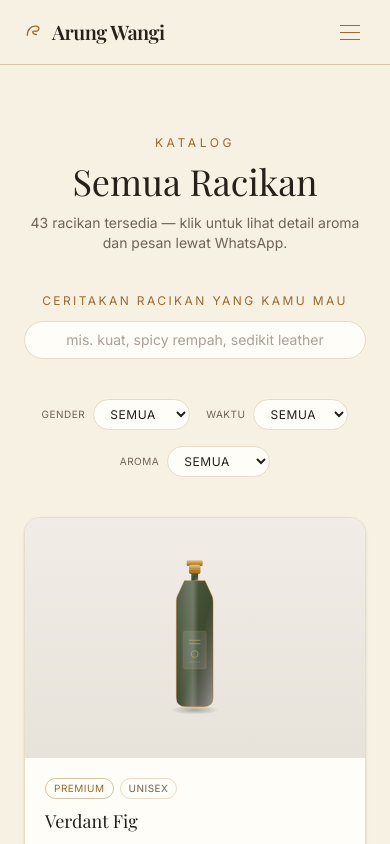
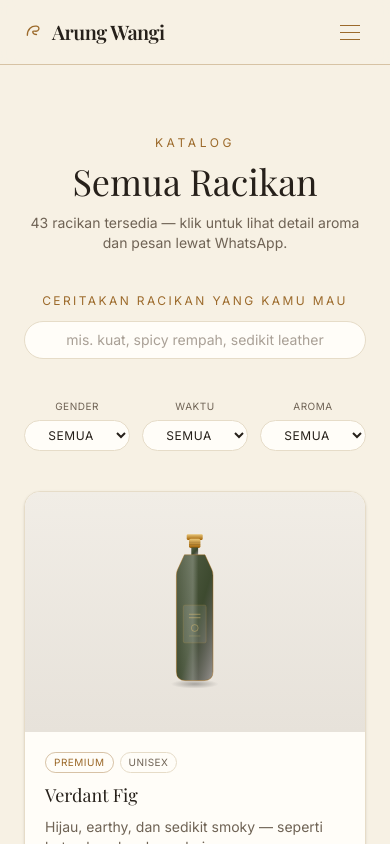
Before and after one commit to JIAkbar/arung-parfumary, a Next.js app: page /katalog in a window 390 px wide. Shown: the top 844 px of the page. Built offline with nearby package versions, Linux system fonts and the light colour scheme.

Commit message:
fix: rapikan filter jadi grid 3 kolom, kecilkan jarak WA-Piramida di mobile

```diff
--- a/src/app/produk/[slug]/page.tsx
+++ b/src/app/produk/[slug]/page.tsx
@@ -137,7 +137,7 @@ export default async function ProdukDetailPage({
         </div>
       </div>
 
-      <div className="mt-16 grid grid-cols-1 gap-8 md:grid-cols-2">
+      <div className="mt-8 grid grid-cols-1 gap-8 md:mt-16 md:grid-cols-2">
         <Reveal>
           <PyramidNotes notes={product.notes} />
         </Reveal>
--- a/src/components/KatalogGrid.tsx
+++ b/src/components/KatalogGrid.tsx
@@ -22,12 +22,12 @@ function FilterSelect({
   onChange: (value: string) => void;
 }) {
   return (
-    <label className="flex items-center gap-2 text-[10px] uppercase tracking-wider text-ink-muted">
+    <label className="flex flex-col items-center gap-1.5 text-[10px] uppercase tracking-wider text-ink-muted">
       {label}
       <select
         value={value}
         onChange={(e) => onChange(e.target.value)}
-        className="rounded-full border border-border bg-surface px-3 py-1.5 text-xs uppercase tracking-wider text-foreground transition-colors hover:border-gold focus:border-gold focus:outline-none"
+        className="w-full max-w-[9.5rem] truncate rounded-full border border-border bg-surface px-3 py-1.5 text-center text-xs uppercase tracking-wider text-foreground transition-colors hover:border-gold focus:border-gold focus:outline-none"
       >
         {options.map((item) => (
           <option key={item} value={item}>
@@ -81,7 +81,7 @@ export default function KatalogGrid({ products }: { products: Product[] }) {
         />
       </div>
 
-      <div className="mb-10 flex flex-wrap items-center justify-center gap-4">
+      <div className="mx-auto mb-10 grid max-w-md grid-cols-3 gap-3">
         <FilterSelect
           label="Gender"
           options={GENDER_FILTERS}
```
